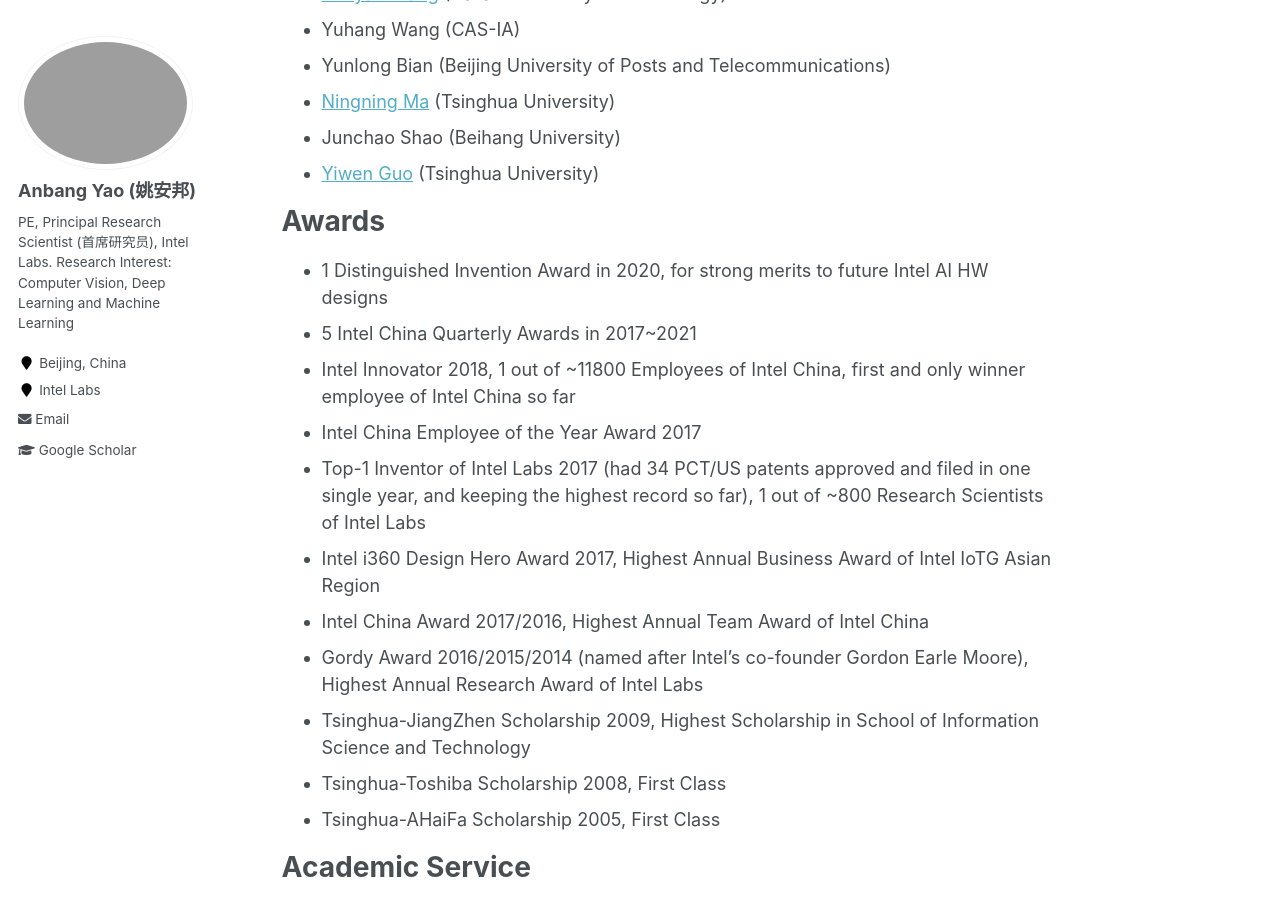
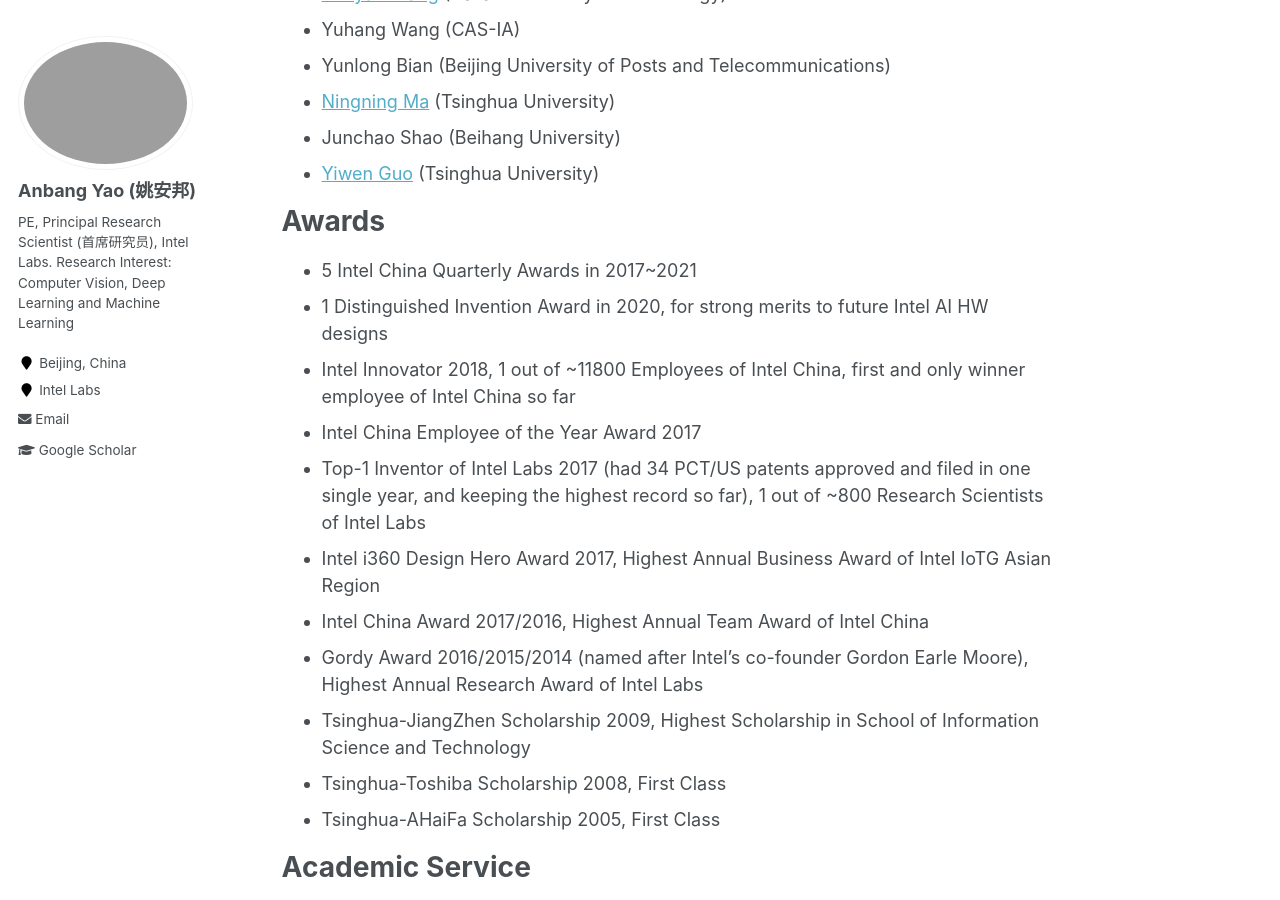
Before and after one commit to YaoAnbang/YaoAnbang.github.io, a Jekyll site: the page built from _pages/about.md, in a window 1280 px wide and 900 px high, scrolled down 7176 px. Built offline with Jekyll 4.4.1, drawn with Linux system fonts in a browser that asks for light colours.

```diff
--- a/_pages/about.md
+++ b/_pages/about.md
@@ -135,8 +135,8 @@ Current and Previous Interns
 Awards
 =====
 
++ 5 Intel China Quarterly Awards in 2017~2021
 + 1 Distinguished Invention Award in 2020, for strong merits to future Intel AI HW designs
-+ 5 Intel China Quarterly Awards in 2017~2021
 + Intel Innovator 2018, 1 out of ~11800 Employees of Intel China, first and only winner employee of Intel China so far
 + Intel China Employee of the Year Award 2017
 + Top-1 Inventor of Intel Labs 2017 (had 34 PCT/US patents approved and filed in one single year, and keeping the highest record so far), 1 out of ~800 Research Scientists of Intel Labs
```
